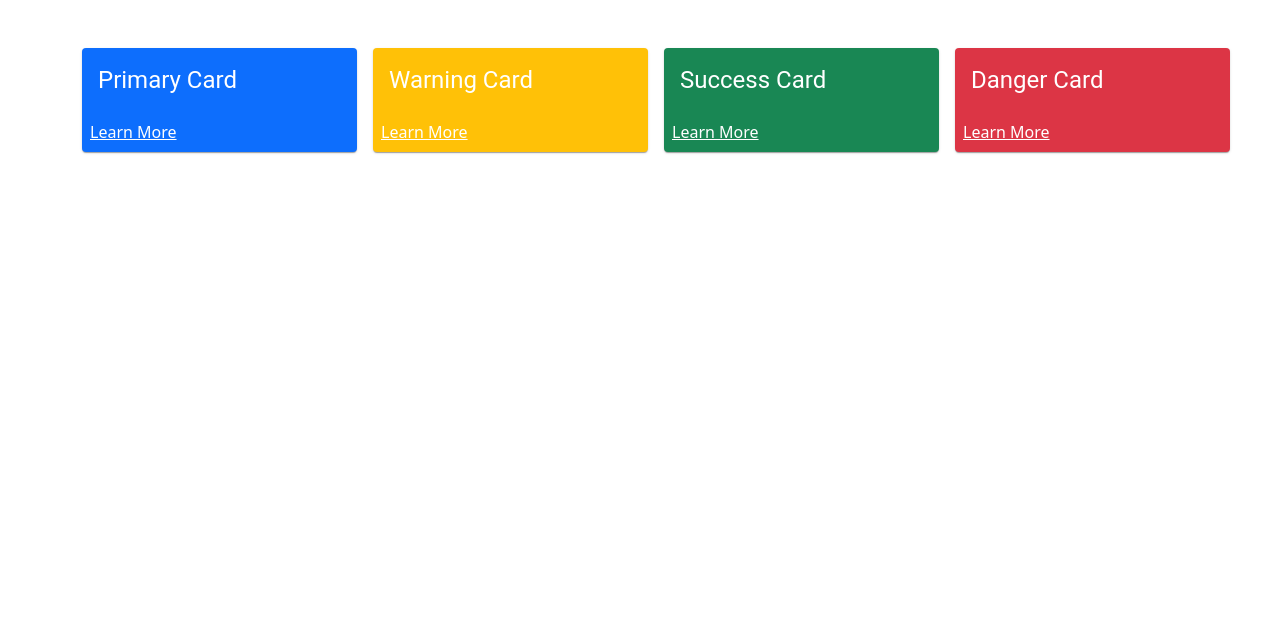
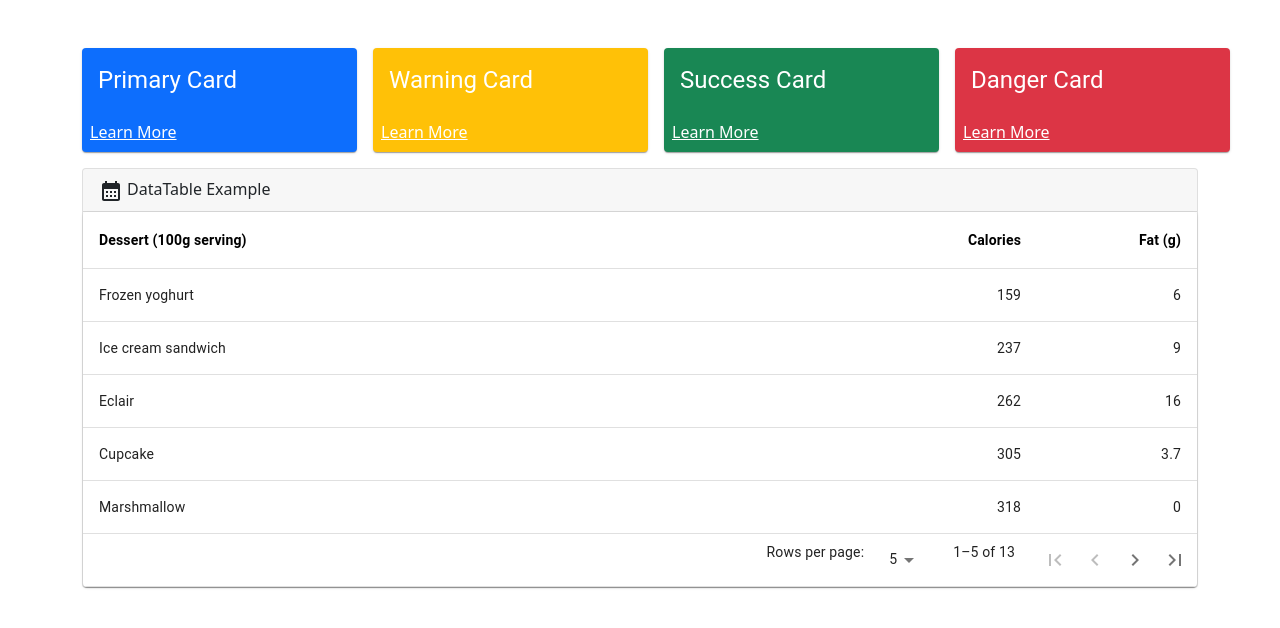
Before and after one commit to cflayelle/devops, a Next.js app: page / in a window 1280 px wide. Shown: the top 628 px of the page. Built offline with nearby package versions, Linux system fonts and the light colour scheme.

Commit message:
DataTable

```diff
--- a/components/CardComponent.js
+++ b/components/CardComponent.js
@@ -2,7 +2,6 @@
 import Card from '@mui/material/Card';
 import CardActions from '@mui/material/CardActions';
 import CardContent from '@mui/material/CardContent';
-import Button from '@mui/material/Button';
 import Typography from '@mui/material/Typography';
 
 const CardComponent = (props) => {
--- /dev/null
+++ b/components/DataTableComponent.js
@@ -0,0 +1,198 @@
+import * as React from 'react';
+import PropTypes from 'prop-types';
+import { useTheme } from '@mui/material/styles';
+import Box from '@mui/material/Box';
+import Table from '@mui/material/Table';
+import TableBody from '@mui/material/TableBody';
+import TableCell from '@mui/material/TableCell';
+import TableContainer from '@mui/material/TableContainer';
+import TableFooter from '@mui/material/TableFooter';
+import TablePagination from '@mui/material/TablePagination';
+import TableRow from '@mui/material/TableRow';
+import Paper from '@mui/material/Paper';
+import IconButton from '@mui/material/IconButton';
+import FirstPageIcon from '@mui/icons-material/FirstPage';
+import KeyboardArrowLeft from '@mui/icons-material/KeyboardArrowLeft';
+import KeyboardArrowRight from '@mui/icons-material/KeyboardArrowRight';
+import LastPageIcon from '@mui/icons-material/LastPage';
+import CalendarMonthIcon from '@mui/icons-material/CalendarMonth';
+import {styled, tableCellClasses, TableHead} from "@mui/material";
+
+
+function TablePaginationActions(props) {
+    const theme = useTheme();
+    const { count, page, rowsPerPage, onPageChange } = props;
+
+    const handleFirstPageButtonClick = (event) => {
+        onPageChange(event, 0);
+    };
+
+    const handleBackButtonClick = (event) => {
+        onPageChange(event, page - 1);
+    };
+
+    const handleNextButtonClick = (event) => {
+        onPageChange(event, page + 1);
+    };
+
+    const handleLastPageButtonClick = (event) => {
+        onPageChange(event, Math.max(0, Math.ceil(count / rowsPerPage) - 1));
+    };
+
+    return (
+        <Box sx={{ flexShrink: 0, ml: 2.5 }}>
+            <IconButton
+                onClick={handleFirstPageButtonClick}
+                disabled={page === 0}
+                aria-label="first page"
+            >
+                {theme.direction === 'rtl' ? <LastPageIcon /> : <FirstPageIcon />}
+            </IconButton>
+            <IconButton
+                onClick={handleBackButtonClick}
+                disabled={page === 0}
+                aria-label="previous page"
+            >
+                {theme.direction === 'rtl' ? <KeyboardArrowRight /> : <KeyboardArrowLeft />}
+            </IconButton>
+            <IconButton
+                onClick={handleNextButtonClick}
+                disabled={page >= Math.ceil(count / rowsPerPage) - 1}
+                aria-label="next page"
+            >
+                {theme.direction === 'rtl' ? <KeyboardArrowLeft /> : <KeyboardArrowRight />}
+            </IconButton>
+            <IconButton
+                onClick={handleLastPageButtonClick}
+                disabled={page >= Math.ceil(count / rowsPerPage) - 1}
+                aria-label="last page"
+            >
+                {theme.direction === 'rtl' ? <FirstPageIcon /> : <LastPageIcon />}
+            </IconButton>
+        </Box>
+    );
+}
+
+TablePaginationActions.propTypes = {
+    count: PropTypes.number.isRequired,
+    onPageChange: PropTypes.func.isRequired,
+    page: PropTypes.number.isRequired,
+    rowsPerPage: PropTypes.number.isRequired,
+};
+
+function createData(name, calories, fat) {
+    return { name, calories, fat };
+}
+
+
+const rows = [
+    createData('Cupcake', 305, 3.7),
+    createData('Donut', 452, 25.0),
+    createData('Eclair', 262, 16.0),
+    createData('Frozen yoghurt', 159, 6.0),
+    createData('Gingerbread', 356, 16.0),
+    createData('Honeycomb', 408, 3.2),
+    createData('Ice cream sandwich', 237, 9.0),
+    createData('Jelly Bean', 375, 0.0),
+    createData('KitKat', 518, 26.0),
+    createData('Lollipop', 392, 0.2),
+    createData('Marshmallow', 318, 0),
+    createData('Nougat', 360, 19.0),
+    createData('Oreo', 437, 18.0),
+].sort((a, b) => (a.calories < b.calories ? -1 : 1));
+
+const DataTableComponent = () => {
+
+    const [page, setPage] = React.useState(0);
+    const [rowsPerPage, setRowsPerPage] = React.useState(5);
+
+    const emptyRows =
+        page > 0 ? Math.max(0, (1 + page) * rowsPerPage - rows.length) : 0;
+
+    const handleChangePage = (event, newPage) => {
+        setPage(newPage);
+    };
+
+    const handleChangeRowsPerPage = (event) => {
+        setRowsPerPage(parseInt(event.target.value, 10));
+        setPage(0);
+    };
+
+    const StyledTableCell = styled(TableCell)(({ theme }) => ({
+        [`&.${tableCellClasses.head}`]: {
+            backgroundColor: theme.palette.common.white,
+            color: theme.palette.common.black,
+            fontWeight: 'bold'
+        },
+        [`&.${tableCellClasses.body}`]: {
+            fontSize: 14,
+        },
+    }));
+
+
+    return (
+        <div className="card my-3">
+            <div className="card-header">
+                <CalendarMonthIcon className={'me-1'}/>
+                DataTable Example
+            </div>
+            <TableContainer component={Paper}>
+                <Table sx={{ minWidth: 500 }} aria-label="custom pagination table">
+                    <TableHead>
+                        <TableRow>
+                            <StyledTableCell>Dessert (100g serving)</StyledTableCell>
+                            <StyledTableCell align="right">Calories</StyledTableCell>
+                            <StyledTableCell align="right">Fat&nbsp;(g)</StyledTableCell>
+                        </TableRow>
+                    </TableHead>
+                    <TableBody>
+                        {(rowsPerPage > 0
+                                ? rows.slice(page * rowsPerPage, page * rowsPerPage + rowsPerPage)
+                                : rows
+                        ).map((row) => (
+                            <TableRow key={row.name}>
+                                <TableCell component="th" scope="row">
+                                    {row.name}
+                                </TableCell>
+                                <TableCell style={{ width: 160 }} align="right">
+                                    {row.calories}
+                                </TableCell>
+                                <TableCell style={{ width: 160 }} align="right">
+                                    {row.fat}
+                                </TableCell>
+                            </TableRow>
+                        ))}
+
+                        {emptyRows > 0 && (
+                            <TableRow style={{ height: 53 * emptyRows }}>
+                                <TableCell colSpan={6} />
+                            </TableRow>
+                        )}
+                    </TableBody>
+                    <TableFooter>
+                        <TableRow>
+                            <TablePagination
+                                rowsPerPageOptions={[5, 10, 25, { label: 'All', value: -1 }]}
+                                colSpan={3}
+                                count={rows.length}
+                                rowsPerPage={rowsPerPage}
+                                page={page}
+                                SelectProps={{
+                                    inputProps: {
+                                        'aria-label': 'rows per page',
+                                    },
+                                    native: true,
+                                }}
+                                onPageChange={handleChangePage}
+                                onRowsPerPageChange={handleChangeRowsPerPage}
+                                ActionsComponent={TablePaginationActions}
+                            />
+                        </TableRow>
+                    </TableFooter>
+                </Table>
+            </TableContainer>
+        </div>
+    );
+}
+
+export default DataTableComponent;
--- a/package.json
+++ b/package.json
@@ -11,6 +11,7 @@
   "dependencies": {
     "@emotion/react": "^11.9.0",
     "@emotion/styled": "^11.8.1",
+    "@mui/icons-material": "^5.8.2",
     "@mui/material": "^5.8.2",
     "bootstrap": "^5.1.3",
     "next": "12.1.6",
--- a/pages/index.js
+++ b/pages/index.js
@@ -1,7 +1,5 @@
-import Head from 'next/head'
-import Image from 'next/image'
-import styles from '../styles/Home.module.css'
 import CardComponent from "../components/CardComponent";
+import DataTableComponent from "../components/DataTableComponent";
 
 export default function Home() {
     return (
@@ -12,6 +10,8 @@
                 <CardComponent bgColor='bg-success' text='Success Card'/>
                 <CardComponent bgColor='bg-danger' text='Danger Card'/>
             </div>
+
+            <DataTableComponent/>
         </div>
     )
 }
```
Also changed, not shown: 2 other files (tests, documents, lock files or other folders).
